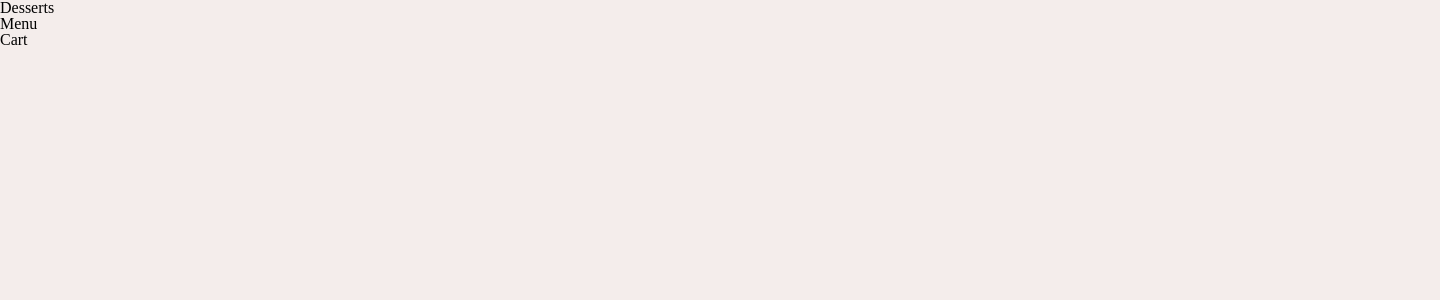
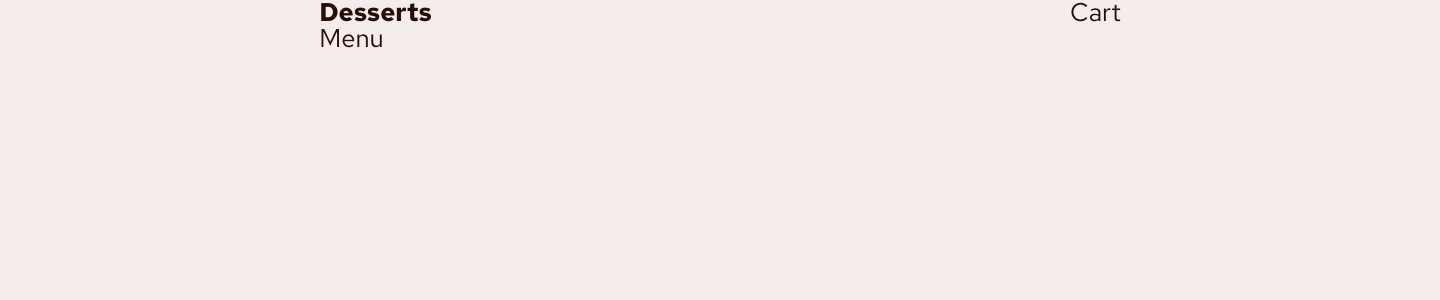
Before and after one commit to frankaddelia/product-list-with-cart, a React (Create React App) app: page / in a window 1280 px wide. Shown: the top 300 px of the page, 1440 px wide, since content can reach past the window. Built offline with nearby package versions, Linux system fonts and the light colour scheme.

Commit message:
Update styles to use font and colors

```diff
--- a/src/sass/base/_base.scss
+++ b/src/sass/base/_base.scss
@@ -26,8 +26,8 @@ html {
 
 body {
   box-sizing: border-box; /* padding and borders not added to width x height of element */
+  color: $rose-900;
   background-color: $rose-100;
-  font-size: 1.6rem;
   padding: 3rem;
 
   @include respond(tab-port) {
--- a/src/sass/base/_typography.scss
+++ b/src/sass/base/_typography.scss
@@ -0,0 +1,6 @@
+@import url('https://fonts.googleapis.com/css2?family=Red+Hat+Text:ital,wght@0,300..700;1,300..700&display=swap');
+
+body {
+  font-family: 'Red Hat Text', sans-serif;
+  font-size: 1.6rem;
+}
--- a/src/sass/page/_home.scss
+++ b/src/sass/page/_home.scss
@@ -0,0 +1,11 @@
+.main {
+  align-content: center;
+  display: flex;
+  justify-content: space-around;
+  margin: 0 auto;
+  width: 1440px;
+
+  h2 {
+    font-weight: 700;
+  }
+}
```
